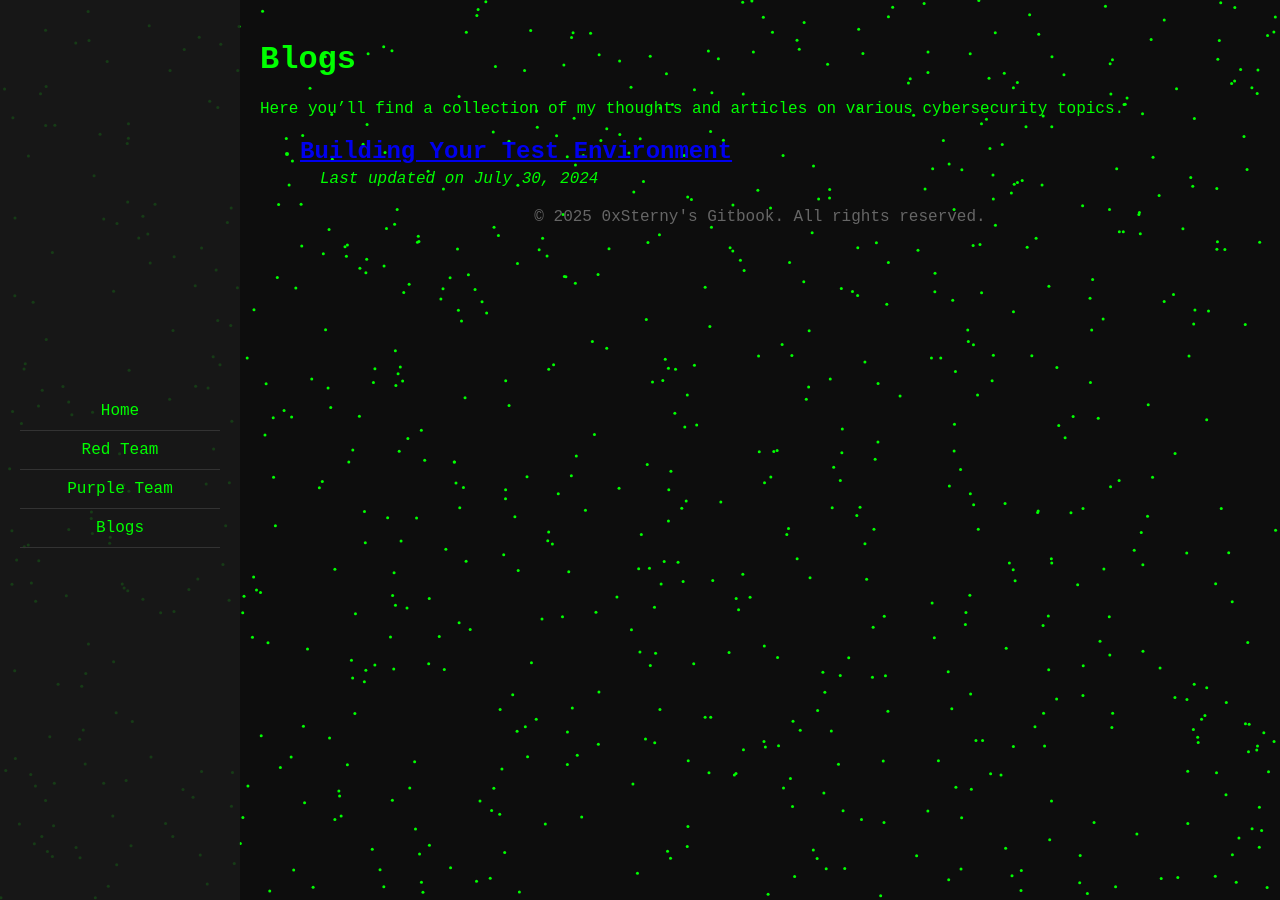
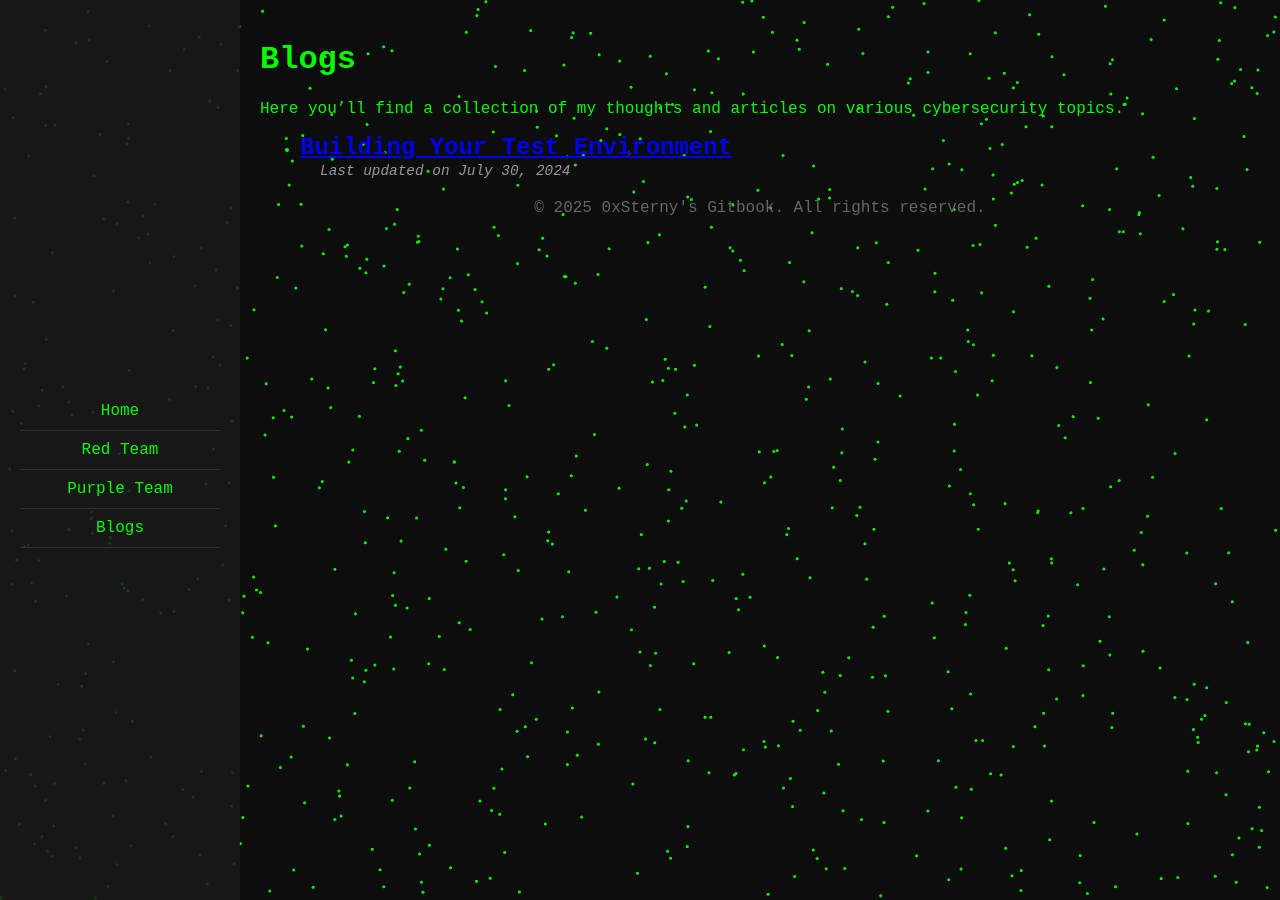
Before and after one commit to 0xSterny/0xSterny.github.io, a Jekyll site: the page built from blogs/index.md, in a window 1280 px wide. Built offline with Jekyll 4.4.1, drawn with Linux system fonts in a browser that asks for light colours.

Commit message:
Update style.css

```diff
--- a/assets/css/style.css
+++ b/assets/css/style.css
@@ -67,13 +67,21 @@
 }
 
 /* Blog list styles */
+.blog-list li {
+    margin-bottom: 20px; /* Space between blog entries */
+}
+
 .blog-list h2 {
-    margin-bottom: 0;
+    margin-top: 0;
+    margin-bottom: 2px; /* Tighter space below the title */
 }
 
 .blog-list .last-updated {
-    margin-top: 5px;
+    margin-top: 0;
+    margin-bottom: 5px;
     margin-left: 20px; /* Indentation */
+    font-size: 0.9em;
+    color: #999;
 }
 
 .header h1, .header p {
```
